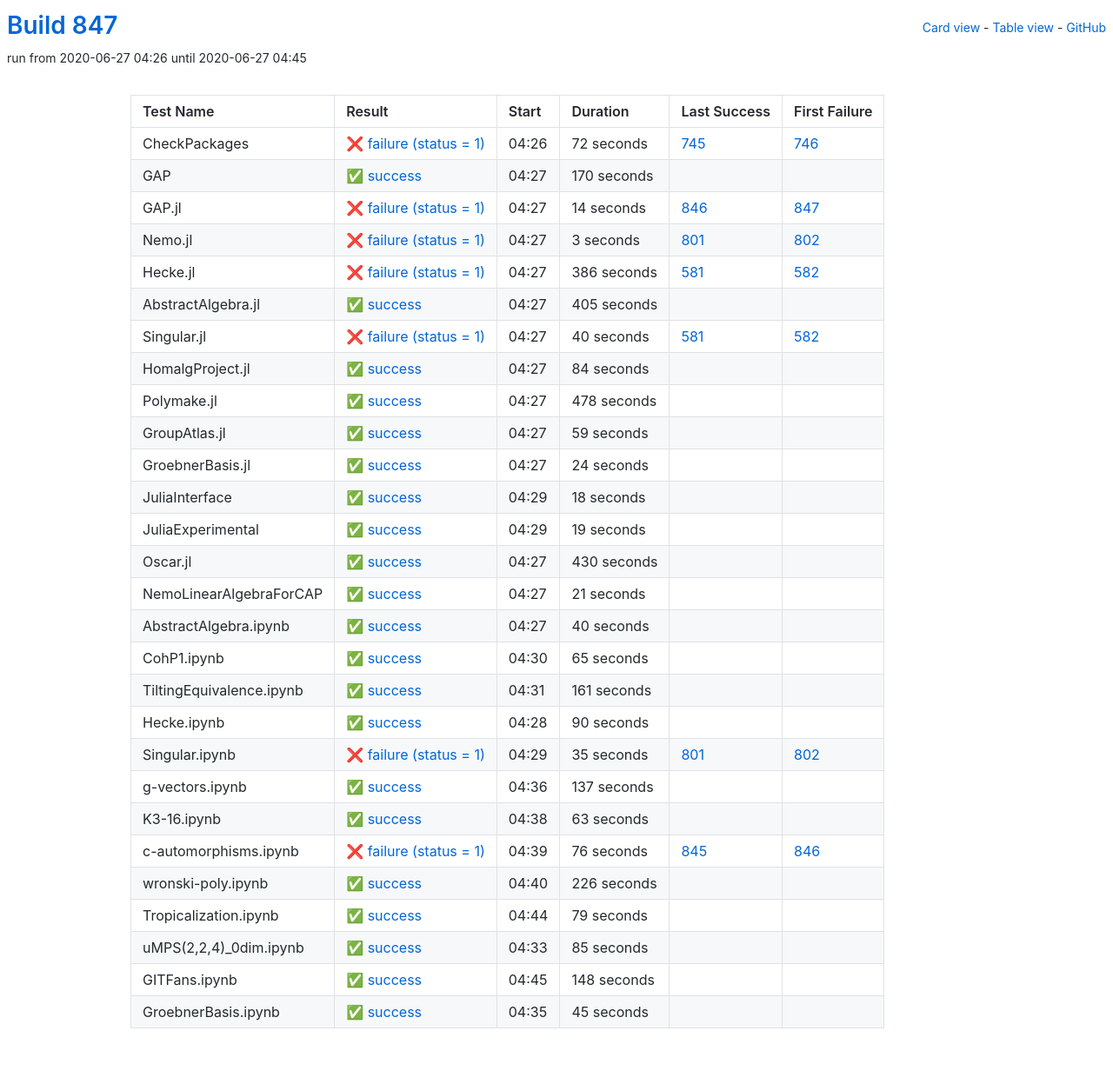
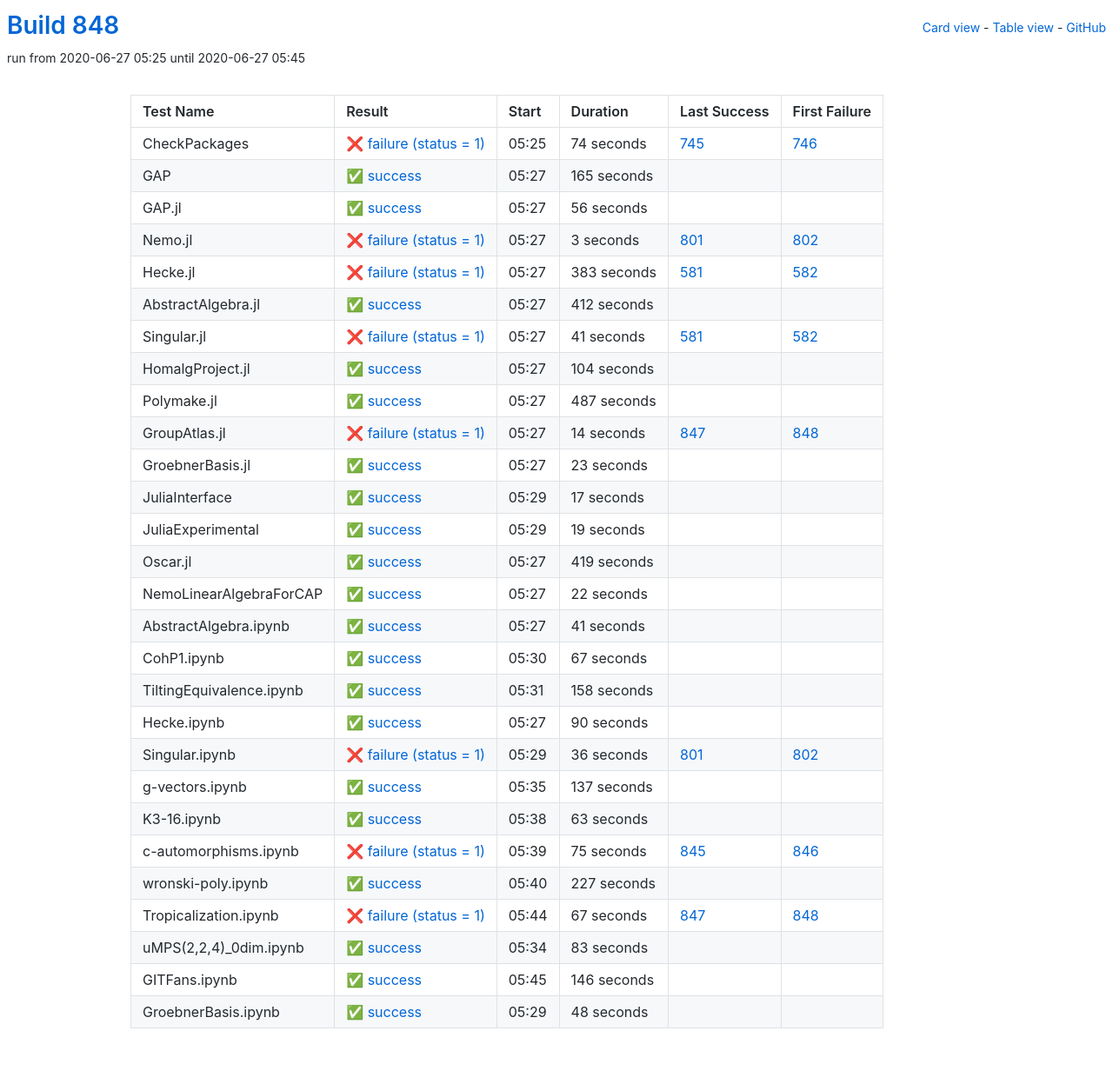
Before and after one commit to oscar-system/oscar-ci-status-1.4, a Jekyll site: the page built from table.html, in a window 1280 px wide. Shown: the whole page at 87% size. Built offline with Jekyll 4.4.1, drawn with Linux system fonts in a browser that asks for light colours.

Commit message:
Build #848

```diff
--- a/_data/ci.yml
+++ b/_data/ci.yml
@@ -1,6 +1,6 @@
 ---
-build: 847
-build_url: https://oscarci.mathematik.uni-kl.de/job/oscar-julia-1.4/847/
+build: 848
+build_url: https://oscarci.mathematik.uni-kl.de/job/oscar-julia-1.4/848/
 job: oscar-julia-1.4
 organization: oscar-system
 repo: oscar-ci-status-1.4
@@ -8,44 +8,44 @@ repourl: https://github.com/oscar-system/oscar-ci-status-1.4
 tests:
 - name: CheckPackages
   id: checkpackages
-  log: https://oscarci.mathematik.uni-kl.de/job/oscar-julia-1.4/847/artifact/logs/build-847/CheckPackages.log
-  start: 2020-06-27 04:26
+  log: https://oscarci.mathematik.uni-kl.de/job/oscar-julia-1.4/848/artifact/logs/build-848/CheckPackages.log
+  start: 2020-06-27 05:25
   success: false
   exitcode: 1
   status: failure
-  duration: 72
+  duration: 74
   last_success: 745
   last_success_url: https://oscarci.mathematik.uni-kl.de/job/oscar-julia-1.4/745/
   first_failure: 746
   first_failure_url: https://oscarci.mathematik.uni-kl.de/job/oscar-julia-1.4/746/
 - name: GAP
   id: gap
-  log: https://oscarci.mathematik.uni-kl.de/job/oscar-julia-1.4/847/artifact/logs/build-847/GAP.log
-  start: 2020-06-27 04:27
+  log: https://oscarci.mathematik.uni-kl.de/job/oscar-julia-1.4/848/artifact/logs/build-848/GAP.log
+  start: 2020-06-27 05:27
   success: true
   exitcode: 0
   status: success
-  duration: 170
+  duration: 165
   last_success: false
   last_success_url:
   first_failure: false
   first_failure_url:
 - name: GAP.jl
   id: gap-jl
-  log: https://oscarci.mathematik.uni-kl.de/job/oscar-julia-1.4/847/artifact/logs/build-847/GAP.jl.log
-  start: 2020-06-27 04:27
-  success: false
-  exitcode: 1
-  status: failure
-  duration: 14
-  last_success: 846
-  last_success_url: https://oscarci.mathematik.uni-kl.de/job/oscar-julia-1.4/846/
-  first_failure: 847
-  first_failure_url: https://oscarci.mathematik.uni-kl.de/job/oscar-julia-1.4/847/
+  log: https://oscarci.mathematik.uni-kl.de/job/oscar-julia-1.4/848/artifact/logs/build-848/GAP.jl.log
+  start: 2020-06-27 05:27
+  success: true
+  exitcode: 0
+  status: success
+  duration: 56
+  last_success: false
+  last_success_url:
+  first_failure: false
+  first_failure_url:
 - name: Nemo.jl
   id: nemo-jl
-  log: https://oscarci.mathematik.uni-kl.de/job/oscar-julia-1.4/847/artifact/logs/build-847/Nemo.jl.log
-  start: 2020-06-27 04:27
+  log: https://oscarci.mathematik.uni-kl.de/job/oscar-julia-1.4/848/artifact/logs/build-848/Nemo.jl.log
+  start: 2020-06-27 05:27
   success: false
   exitcode: 1
   status: failure
@@ -56,104 +56,104 @@ tests:
   first_failure_url: https://oscarci.mathematik.uni-kl.de/job/oscar-julia-1.4/802/
 - name: Hecke.jl
   id: hecke-jl
-  log: https://oscarci.mathematik.uni-kl.de/job/oscar-julia-1.4/847/artifact/logs/build-847/Hecke.jl.log
-  start: 2020-06-27 04:27
+  log: https://oscarci.mathematik.uni-kl.de/job/oscar-julia-1.4/848/artifact/logs/build-848/Hecke.jl.log
+  start: 2020-06-27 05:27
   success: false
   exitcode: 1
   status: failure
-  duration: 386
+  duration: 383
   last_success: 581
   last_success_url: https://oscarci.mathematik.uni-kl.de/job/oscar-julia-1.4/581/
   first_failure: 582
   first_failure_url: https://oscarci.mathematik.uni-kl.de/job/oscar-julia-1.4/582/
 - name: AbstractAlgebra.jl
   id: abstractalgebra-jl
-  log: https://oscarci.mathematik.uni-kl.de/job/oscar-julia-1.4/847/artifact/logs/build-847/AbstractAlgebra.jl.log
-  start: 2020-06-27 04:27
+  log: https://oscarci.mathematik.uni-kl.de/job/oscar-julia-1.4/848/artifact/logs/build-848/AbstractAlgebra.jl.log
+  start: 2020-06-27 05:27
   success: true
   exitcode: 0
   status: success
-  duration: 405
+  duration: 412
   last_success: false
   last_success_url:
   first_failure: false
   first_failure_url:
 - name: Singular.jl
   id: singular-jl
-  log: https://oscarci.mathematik.uni-kl.de/job/oscar-julia-1.4/847/artifact/logs/build-847/Singular.jl.log
-  start: 2020-06-27 04:27
+  log: https://oscarci.mathematik.uni-kl.de/job/oscar-julia-1.4/848/artifact/logs/build-848/Singular.jl.log
+  start: 2020-06-27 05:27
   success: false
   exitcode: 1
   status: failure
-  duration: 40
+  duration: 41
   last_success: 581
   last_success_url: https://oscarci.mathematik.uni-kl.de/job/oscar-julia-1.4/581/
   first_failure: 582
   first_failure_url: https://oscarci.mathematik.uni-kl.de/job/oscar-julia-1.4/582/
 - name: HomalgProject.jl
   id: homalgproject-jl
-  log: https://oscarci.mathematik.uni-kl.de/job/oscar-julia-1.4/847/artifact/logs/build-847/HomalgProject.jl.log
-  start: 2020-06-27 04:27
+  log: https://oscarci.mathematik.uni-kl.de/job/oscar-julia-1.4/848/artifact/logs/build-848/HomalgProject.jl.log
+  start: 2020-06-27 05:27
   success: true
   exitcode: 0
   status: success
-  duration: 84
+  duration: 104
   last_success: false
   last_success_url:
   first_failure: false
   first_failure_url:
 - name: Polymake.jl
   id: polymake-jl
-  log: https://oscarci.mathematik.uni-kl.de/job/oscar-julia-1.4/847/artifact/logs/build-847/Polymake.jl.log
-  start: 2020-06-27 04:27
+  log: https://oscarci.mathematik.uni-kl.de/job/oscar-julia-1.4/848/artifact/logs/build-848/Polymake.jl.log
+  start: 2020-06-27 05:27
   success: true
   exitcode: 0
   status: success
-  duration: 478
+  duration: 487
   last_success: false
   last_success_url:
   first_failure: false
   first_failure_url:
 - name: GroupAtlas.jl
   id: groupatlas-jl
-  log: https://oscarci.mathematik.uni-kl.de/job/oscar-julia-1.4/847/artifact/logs/build-847/GroupAtlas.jl.log
-  start: 2020-06-27 04:27
+  log: https://oscarci.mathematik.uni-kl.de/job/oscar-julia-1.4/848/artifact/logs/build-848/GroupAtlas.jl.log
+  start: 2020-06-27 05:27
+  success: false
+  exitcode: 1
+  status: failure
+  duration: 14
+  last_success: 847
+  last_success_url: https://oscarci.mathematik.uni-kl.de/job/oscar-julia-1.4/847/
+  first_failure: 848
+  first_failure_url: https://oscarci.mathematik.uni-kl.de/job/oscar-julia-1.4/848/
+- name: GroebnerBasis.jl
+  id: groebnerbasis-jl
+  log: https://oscarci.mathematik.uni-kl.de/job/oscar-julia-1.4/848/artifact/logs/build-848/GroebnerBasis.jl.log
+  start: 2020-06-27 05:27
   success: true
   exitcode: 0
   status: success
-  duration: 59
-  last_success: false
-  last_success_url:
-  first_failure: false
-  first_failure_url:
-- name: GroebnerBasis.jl
-  id: groebnerbasis-jl
-  log: https://oscarci.mathematik.uni-kl.de/job/oscar-julia-1.4/847/artifact/logs/build-847/GroebnerBasis.jl.log
-  start: 2020-06-27 04:27
-  success: true
-  exitcode: 0
-  status: success
-  duration: 24
+  duration: 23
   last_success: false
   last_success_url:
   first_failure: false
   first_failure_url:
 - name: JuliaInterface
   id: juliainterface
-  log: https://oscarci.mathematik.uni-kl.de/job/oscar-julia-1.4/847/artifact/logs/build-847/JuliaInterface.log
-  start: 2020-06-27 04:29
+  log: https://oscarci.mathematik.uni-kl.de/job/oscar-julia-1.4/848/artifact/logs/build-848/JuliaInterface.log
+  start: 2020-06-27 05:29
   success: true
   exitcode: 0
   status: success
-  duration: 18
+  duration: 17
   last_success: false
   last_success_url:
   first_failure: false
   first_failure_url:
 - name: JuliaExperimental
   id: juliaexperimental
-  log: https://oscarci.mathematik.uni-kl.de/job/oscar-julia-1.4/847/artifact/logs/build-847/JuliaExperimental.log
-  start: 2020-06-27 04:29
+  log: https://oscarci.mathematik.uni-kl.de/job/oscar-julia-1.4/848/artifact/logs/build-848/JuliaExperimental.log
+  start: 2020-06-27 05:29
   success: true
   exitcode: 0
   status: success
@@ -164,68 +164,68 @@ tests:
   first_failure_url:
 - name: Oscar.jl
   id: oscar-jl
-  log: https://oscarci.mathematik.uni-kl.de/job/oscar-julia-1.4/847/artifact/logs/build-847/Oscar.jl.log
-  start: 2020-06-27 04:27
+  log: https://oscarci.mathematik.uni-kl.de/job/oscar-julia-1.4/848/artifact/logs/build-848/Oscar.jl.log
+  start: 2020-06-27 05:27
   success: true
   exitcode: 0
   status: success
-  duration: 430
+  duration: 419
   last_success: false
   last_success_url:
   first_failure: false
   first_failure_url:
 - name: NemoLinearAlgebraForCAP
   id: nemolinearalgebraforcap
-  log: https://oscarci.mathematik.uni-kl.de/job/oscar-julia-1.4/847/artifact/logs/build-847/NemoLinearAlgebraForCAP.log
-  start: 2020-06-27 04:27
+  log: https://oscarci.mathematik.uni-kl.de/job/oscar-julia-1.4/848/artifact/logs/build-848/NemoLinearAlgebraForCAP.log
+  start: 2020-06-27 05:27
   success: true
   exitcode: 0
   status: success
-  duration: 21
+  duration: 22
   last_success: false
   last_success_url:
   first_failure: false
   first_failure_url:
 - name: AbstractAlgebra.ipynb
   id: abstractalgebra-ipynb
-  log: https://oscarci.mathematik.uni-kl.de/job/oscar-julia-1.4/847/artifact/logs/build-847/AbstractAlgebra.ipynb.log
-  start: 2020-06-27 04:27
+  log: https://oscarci.mathematik.uni-kl.de/job/oscar-julia-1.4/848/artifact/logs/build-848/AbstractAlgebra.ipynb.log
+  start: 2020-06-27 05:27
   success: true
   exitcode: 0
   status: success
-  duration: 40
+  duration: 41
   last_success: false
   last_success_url:
   first_failure: false
   first_failure_url:
 - name: CohP1.ipynb
   id: cohp1-ipynb
-  log: https://oscarci.mathematik.uni-kl.de/job/oscar-julia-1.4/847/artifact/logs/build-847/CohP1.ipynb.log
-  start: 2020-06-27 04:30
+  log: https://oscarci.mathematik.uni-kl.de/job/oscar-julia-1.4/848/artifact/logs/build-848/CohP1.ipynb.log
+  start: 2020-06-27 05:30
   success: true
   exitcode: 0
   status: success
-  duration: 65
+  duration: 67
   last_success: false
   last_success_url:
   first_failure: false
   first_failure_url:
 - name: TiltingEquivalence.ipynb
   id: tiltingequivalence-ipynb
-  log: https://oscarci.mathematik.uni-kl.de/job/oscar-julia-1.4/847/artifact/logs/build-847/TiltingEquivalence.ipynb.log
-  start: 2020-06-27 04:31
+  log: https://oscarci.mathematik.uni-kl.de/job/oscar-julia-1.4/848/artifact/logs/build-848/TiltingEquivalence.ipynb.log
+  start: 2020-06-27 05:31
   success: true
   exitcode: 0
   status: success
-  duration: 161
+  duration: 158
   last_success: false
   last_success_url:
   first_failure: false
   first_failure_url:
 - name: Hecke.ipynb
   id: hecke-ipynb
-  log: https://oscarci.mathematik.uni-kl.de/job/oscar-julia-1.4/847/artifact/logs/build-847/Hecke.ipynb.log
-  start: 2020-06-27 04:28
+  log: https://oscarci.mathematik.uni-kl.de/job/oscar-julia-1.4/848/artifact/logs/build-848/Hecke.ipynb.log
+  start: 2020-06-27 05:27
   success: true
   exitcode: 0
   status: success
@@ -236,20 +236,20 @@ tests:
   first_failure_url:
 - name: Singular.ipynb
   id: singular-ipynb
-  log: https://oscarci.mathematik.uni-kl.de/job/oscar-julia-1.4/847/artifact/logs/build-847/Singular.ipynb.log
-  start: 2020-06-27 04:29
+  log: https://oscarci.mathematik.uni-kl.de/job/oscar-julia-1.4/848/artifact/logs/build-848/Singular.ipynb.log
+  start: 2020-06-27 05:29
   success: false
   exitcode: 1
   status: failure
-  duration: 35
+  duration: 36
   last_success: 801
   last_success_url: https://oscarci.mathematik.uni-kl.de/job/oscar-julia-1.4/801/
   first_failure: 802
   first_failure_url: https://oscarci.mathematik.uni-kl.de/job/oscar-julia-1.4/802/
 - name: g-vectors.ipynb
   id: g-vectors-ipynb
-  log: https://oscarci.mathematik.uni-kl.de/job/oscar-julia-1.4/847/artifact/logs/build-847/g-vectors.ipynb.log
-  start: 2020-06-27 04:36
+  log: https://oscarci.mathematik.uni-kl.de/job/oscar-julia-1.4/848/artifact/logs/build-848/g-vectors.ipynb.log
+  start: 2020-06-27 05:35
   success: true
   exitcode: 0
   status: success
@@ -260,8 +260,8 @@ tests:
   first_failure_url:
 - name: K3-16.ipynb
   id: k3-16-ipynb
-  log: https://oscarci.mathematik.uni-kl.de/job/oscar-julia-1.4/847/artifact/logs/build-847/K3-16.ipynb.log
-  start: 2020-06-27 04:38
+  log: https://oscarci.mathematik.uni-kl.de/job/oscar-julia-1.4/848/artifact/logs/build-848/K3-16.ipynb.log
+  start: 2020-06-27 05:38
   success: true
   exitcode: 0
   status: success
@@ -272,72 +272,72 @@ tests:
   first_failure_url:
 - name: c-automorphisms.ipynb
   id: c-automorphisms-ipynb
-  log: https://oscarci.mathematik.uni-kl.de/job/oscar-julia-1.4/847/artifact/logs/build-847/c-automorphisms.ipynb.log
-  start: 2020-06-27 04:39
+  log: https://oscarci.mathematik.uni-kl.de/job/oscar-julia-1.4/848/artifact/logs/build-848/c-automorphisms.ipynb.log
+  start: 2020-06-27 05:39
   success: false
   exitcode: 1
   status: failure
-  duration: 76
+  duration: 75
   last_success: 845
   last_success_url: https://oscarci.mathematik.uni-kl.de/job/oscar-julia-1.4/845/
   first_failure: 846
   first_failure_url: https://oscarci.mathematik.uni-kl.de/job/oscar-julia-1.4/846/
 - name: wronski-poly.ipynb
   id: wronski-poly-ipynb
-  log: https://oscarci.mathematik.uni-kl.de/job/oscar-julia-1.4/847/artifact/logs/build-847/wronski-poly.ipynb.log
-  start: 2020-06-27 04:40
+  log: https://oscarci.mathematik.uni-kl.de/job/oscar-julia-1.4/848/artifact/logs/build-848/wronski-poly.ipynb.log
+  start: 2020-06-27 05:40
   success: true
   exitcode: 0
   status: success
-  duration: 226
+  duration: 227
   last_success: false
   last_success_url:
   first_failure: false
   first_failure_url:
 - name: Tropicalization.ipynb
   id: tropicalization-ipynb
-  log: https://oscarci.mathematik.uni-kl.de/job/oscar-julia-1.4/847/artifact/logs/build-847/Tropicalization.ipynb.log
-  start: 2020-06-27 04:44
+  log: https://oscarci.mathematik.uni-kl.de/job/oscar-julia-1.4/848/artifact/logs/build-848/Tropicalization.ipynb.log
+  start: 2020-06-27 05:44
+  success: false
+  exitcode: 1
+  status: failure
+  duration: 67
+  last_success: 847
+  last_success_url: https://oscarci.mathematik.uni-kl.de/job/oscar-julia-1.4/847/
+  first_failure: 848
+  first_failure_url: https://oscarci.mathematik.uni-kl.de/job/oscar-julia-1.4/848/
+- name: uMPS(2,2,4)_0dim.ipynb
+  id: umps-2-2-4-0dim-ipynb
+  log: https://oscarci.mathematik.uni-kl.de/job/oscar-julia-1.4/848/artifact/logs/build-848/uMPS-2-2-4-_0dim.ipynb.log
+  start: 2020-06-27 05:34
   success: true
   exitcode: 0
   status: success
-  duration: 79
-  last_success: false
-  last_success_url:
-  first_failure: false
-  first_failure_url:
-- name: uMPS(2,2,4)_0dim.ipynb
-  id: umps-2-2-4-0dim-ipynb
-  log: https://oscarci.mathematik.uni-kl.de/job/oscar-julia-1.4/847/artifact/logs/build-847/uMPS-2-2-4-_0dim.ipynb.log
-  start: 2020-06-27 04:33
-  success: true
-  exitcode: 0
-  status: success
-  duration: 85
+  duration: 83
   last_success: false
   last_success_url:
   first_failure: false
   first_failure_url:
 - name: GITFans.ipynb
   id: gitfans-ipynb
-  log: https://oscarci.mathematik.uni-kl.de/job/oscar-julia-1.4/847/artifact/logs/build-847/GITFans.ipynb.log
-  start: 2020-06-27 04:45
+  log: https://oscarci.mathematik.uni-kl.de/job/oscar-julia-1.4/848/artifact/logs/build-848/GITFans.ipynb.log
+  start: 2020-06-27 05:45
   success: true
   exitcode: 0
   status: success
-  duration: 148
+  duration: 146
   last_success: false
   last_success_url:
   first_failure: false
   first_failure_url:
 - name: GroebnerBasis.ipynb
   id: groebnerbasis-ipynb
-  log: https://oscarci.mathematik.uni-kl.de/job/oscar-julia-1.4/847/artifact/logs/build-847/GroebnerBasis.ipynb.log
-  start: 2020-06-27 04:35
+  log: https://oscarci.mathematik.uni-kl.de/job/oscar-julia-1.4/848/artifact/logs/build-848/GroebnerBasis.ipynb.log
+  start: 2020-06-27 05:29
   success: true
   exitcode: 0
   status: success
-  duration: 45
+  duration: 48
   last_success: false
   last_success_url:
   first_failure: false
```
Also changed, not shown: README.md.
